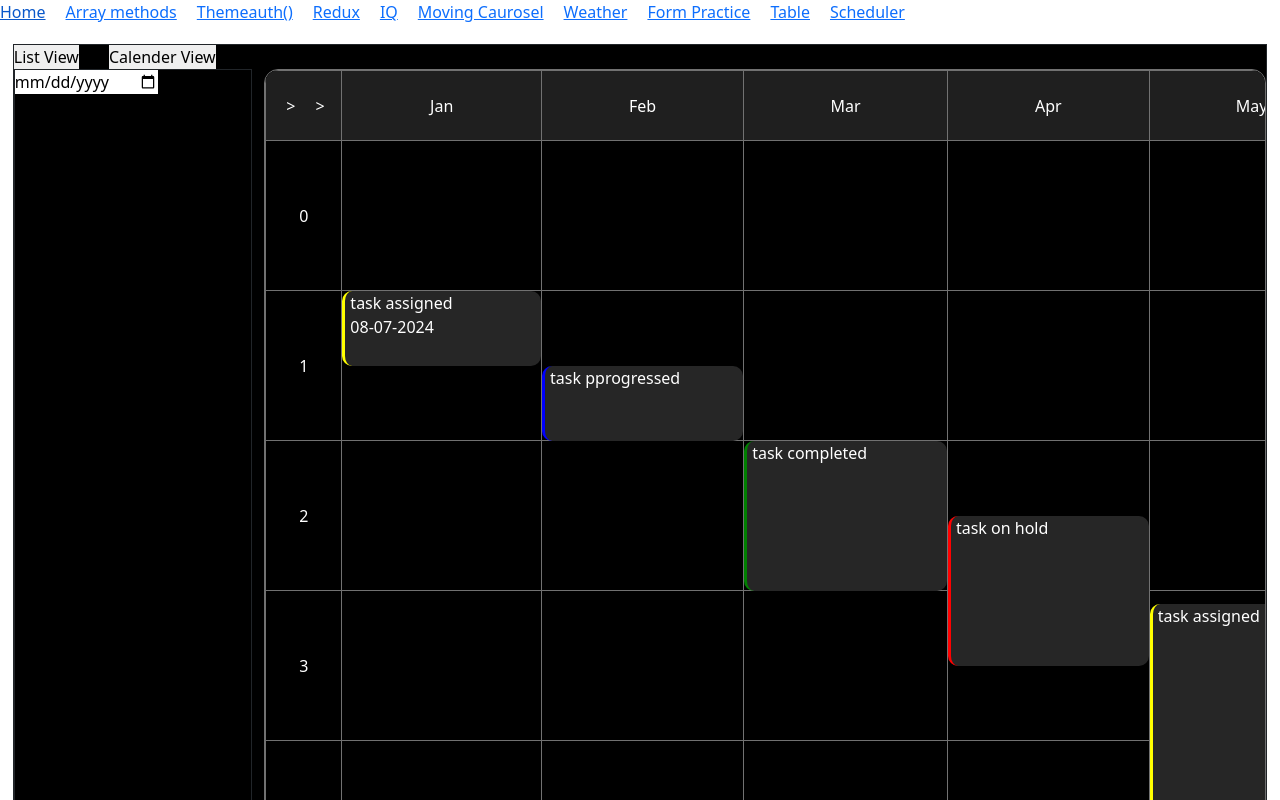
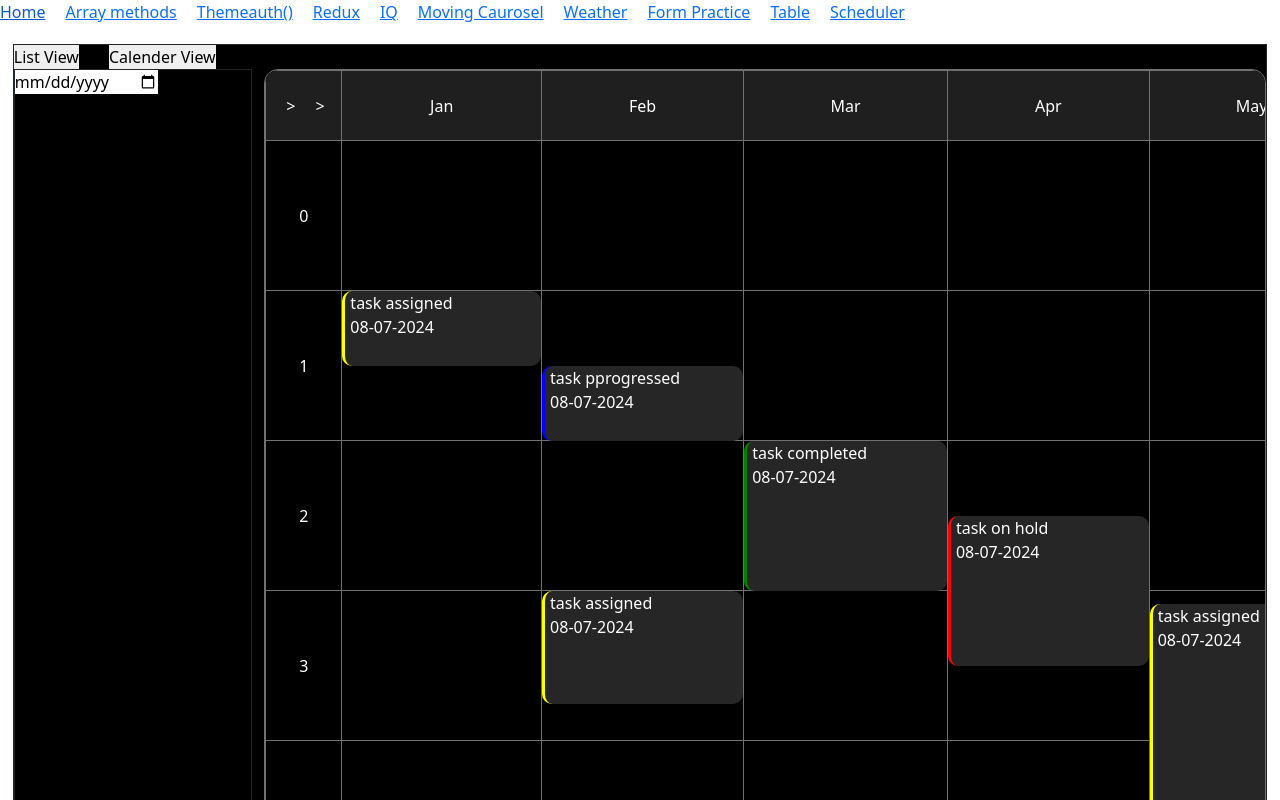
Before and after one commit to himabindhupoojari/practice, a React (Create React App) app: page /scheduler in a window 1280 px wide. Shown: the top 800 px of the page. Built offline with nearby package versions, Linux system fonts and the light colour scheme.

Commit message:
edit task is completed

```diff
--- a/src/components/Scheduler/SchedularCalenderView.tsx
+++ b/src/components/Scheduler/SchedularCalenderView.tsx
@@ -1,158 +1,3 @@
-// import React, { useEffect, useState } from "react";
-// import {
-//   scheduleMonthArray,
-//   scheduleTaskData,
-//   scheduleTimeArray,
-// } from "./SchedulerData";
-
-// function SchedularCalenderView() {
-//   const [className, setClassName] = useState("");
-
-//   const openPopup = (month: string, time: string) => {
-//     const task = scheduleTaskData.find(
-//       (item) => item.month === month && item.from_time.split(":")[0] === time
-//     );
-//     return !task && alert("No task");
-//   };
-
-//   const editPopUp = (
-//     item: { [key: string]: string | number | boolean },
-//     event: React.MouseEvent
-//   ) => {
-//     event.stopPropagation();
-//     alert(item.text);
-//   };
-
-//   const previous = () => {};
-//   const next = () => {};
-
-//   return (
-//     <div className="calender_view">
-//       <div className="calender_view__calender">
-//         <div>
-//           <input type="date" />
-//         </div>
-//       </div>
-
-//       <div className="schedule_info_container">
-//         <div className="schedule_table_continer">
-//           <table>
-//             <thead>
-//               <tr className="schedular_months_row">
-//                 <th className="schedule_months">
-//                   <span onClick={previous} style={{ marginLeft: 20 }}>
-//                     &gt;
-//                   </span>
-//                   <span onClick={next} style={{ marginLeft: 20 }}>
-//                     &gt;
-//                   </span>
-//                 </th>
-//                 {scheduleMonthArray.map((mnth) => {
-//                   return (
-//                     <th className="schedule_months" key={mnth.id}>
-//                       {mnth.value}
-//                     </th>
-//                   );
-//                 })}
-//               </tr>
-//             </thead>
-//             <tbody>
-//               {scheduleTimeArray.map((timeval) => {
-//                 return (
-//                   <tr>
-//                     <td>{timeval.time}</td>
-//                     {scheduleMonthArray.map((mnth) => {
-//                       return (
-//                         <td
-//                           key={mnth.value}
-//                           onClick={() => openPopup(mnth.value, timeval.time)}
-//                         >
-//                           {scheduleTaskData.map((item) => {
-//                             let month = mnth.value;
-//                             let time = timeval.time;
-//                             let apiFromTimeStart = item.from_time.split(":")[0]; // 9
-//                             let apiFromTimeEnd = item.from_time.split(":")[1]; //00
-//                             let apiToTimeStart = item.to_time.split(":")[0]; //9
-//                             let apiToTimeEnd = item.to_time.split(":")[1]; //30
-
-//                             let top = Number(apiFromTimeEnd) * 2.5;
-//                             let height = 0;
-//                             let totalColumnHeight = 150;
-
-//                             //  9 to 9 => same start time value and end time value
-//                             if (
-//                               Number(apiFromTimeStart) ===
-//                               Number(apiToTimeStart)
-//                             ) {
-//                               // 9:00 - 9:30
-//                               height = Number(apiToTimeEnd) * 2.5;
-//                               console.log(height);
-//                             }
-
-//                             // 9 t0 10 => different start time value and end time value
-//                             if (
-//                               Number(apiFromTimeStart) !==
-//                               Number(apiToTimeStart)
-//                             ) {
-//                               // 9:05 - 10:40
-//                               if (Number(apiFromTimeEnd) !== Number(apiToTimeEnd) ) {
-//                                 // height = 75;
-//                                 let difference = Number(apiToTimeStart) - Number(apiFromTimeStart);
-//                                 let height = Math.round(((Number(apiToTimeStart) - Number(apiFromTimeStart)) * totalColumnHeight) - (Number(apiFromTimeEnd) * 2.5));
-//                                   console.log(height, '1');
-//                               }
-//                               if (
-//                                Number(apiFromTimeEnd) === Number(apiToTimeEnd)
-//                               ) {
-//                                 height = Math.round(
-//                                   (Number(apiToTimeStart) -
-//                                     Number(apiFromTimeStart)) *
-//                                     totalColumnHeight
-//                                 );
-//                                 console.log(height, '2');
-//                               }
-//                             }
-
-//                             if (month === item.month) {
-//                               if (time === apiFromTimeStart) {
-//                                 return (
-//                                   <p
-//                                     style={{
-//                                       borderLeft: `3px solid ${item.color}`,
-//                                       position: "absolute",
-//                                       top: `${top}px`,
-//                                       right: 0,
-//                                       left: 0,
-//                                       height: `${height}px`,
-//                                       paddingLeft: 5,
-//                                       borderRadius: 10,
-//                                       backgroundColor: "#262626",
-//                                       cursor: "pointer",
-//                                     }}
-//                                   >
-//                                     <span>{item.text}</span>
-//                                     <span>{item.date}</span>
-//                                   </p>
-//                                 );
-//                               }
-//                             }
-//                           })}
-//                         </td>
-//                       );
-//                     })}
-//                   </tr>
-//                 );
-//               })}
-//             </tbody>
-//           </table>
-//         </div>
-//       </div>
-//     </div>
-//   );
-// }
-
-// export default SchedularCalenderView;
-
 import React, { useState } from "react";
 import {
   scheduleMonthArray,
@@ -252,7 +97,6 @@ function SchedularCalenderView() {
                             ) {
                               // 9:05 - 10:40
                               if (Number(apiFromTimeEnd) !== Number(apiToTimeEnd)) {
-                                // let difference = Number(apiToTimeStart) - Number(apiFromTimeStart);
                                 height = Math.round(((Number(apiToTimeStart) - Number(apiFromTimeStart)) * totalColumnHeight) - (Number(apiFromTimeEnd) * 2.5) + (Number(apiToTimeEnd)*2.5));
                                 console.log(height, '1');
                               }
@@ -284,6 +128,7 @@ function SchedularCalenderView() {
                                     backgroundColor: "#262626",
                                     cursor: "pointer",
                                   }}
+                                  onClick={(event)=>{editPopUp(item, event)}}
                                 >
                                   <span>{item.text}</span>
                                   <span>{item.date}</span>
--- a/src/components/Scheduler/SchedulerData.ts
+++ b/src/components/Scheduler/SchedulerData.ts
@@ -111,6 +111,7 @@ export const scheduleTaskData = [
     to_time:"2:00",
     text: "task pprogressed",
     color:"blue",
+    date:"08-07-2024",
   },
   {
     id: 2,
@@ -119,6 +120,7 @@ export const scheduleTaskData = [
     to_time:"3:00",
     text: "task completed",
     color:"green",
+    date:"08-07-2024",
   },
   {
     id: 3,
@@ -127,6 +129,7 @@ export const scheduleTaskData = [
     to_time:"3:30",
     text: "task on hold",
     color:"red",
+    date:"08-07-2024",
   },
   {
     id: 4,
@@ -135,5 +138,15 @@ export const scheduleTaskData = [
     to_time:"4:30",
     text: "task assigned",
     color:"yellow",
+    date:"08-07-2024",
+  },
+  {
+    id: 4,
+    month: "Feb",
+    from_time: "3:00",
+    to_time:"3:45",
+    text: "task assigned",
+    color:"yellow",
+    date:"08-07-2024",
   },
 ];
```
